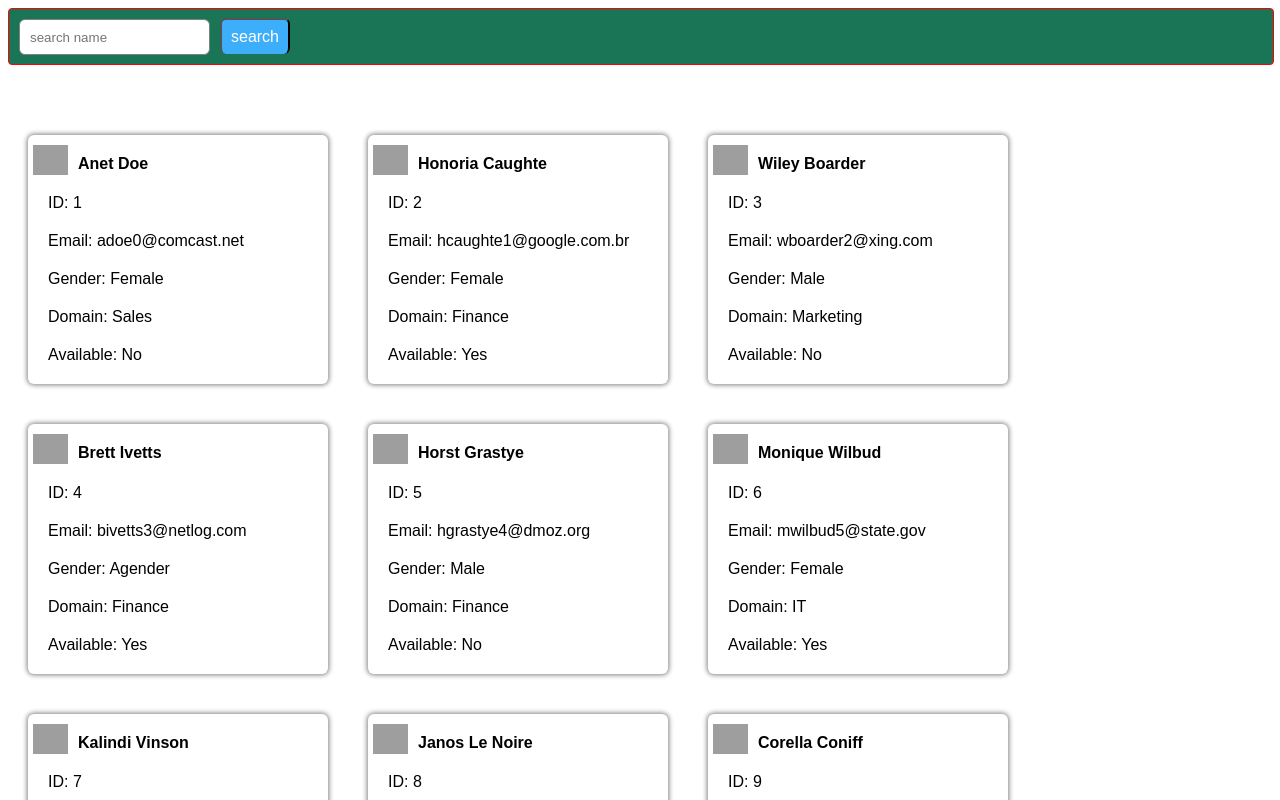
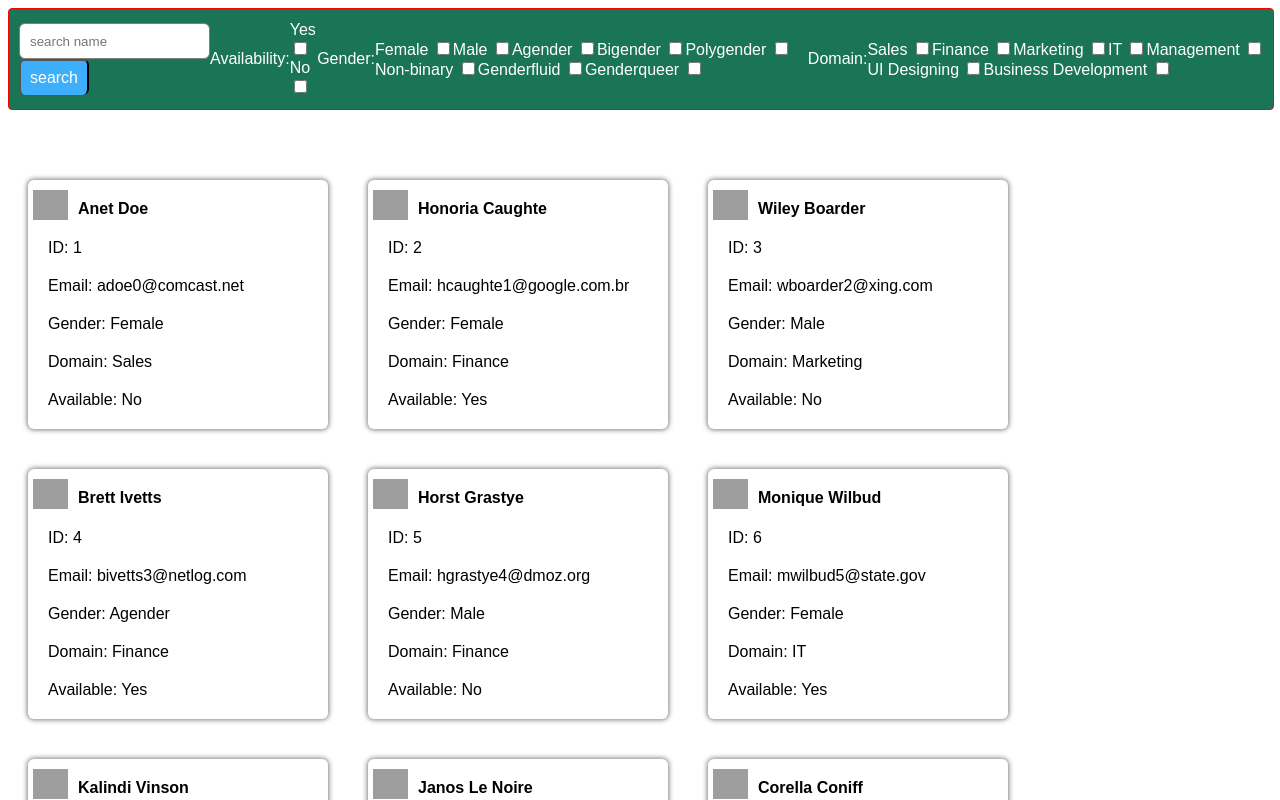
Before and after one commit to giftyaustin/profile-manager, a React (Create React App) app: page / in a window 1280 px wide. Shown: the top 800 px of the page. Built offline with nearby package versions, Linux system fonts and the light colour scheme; grey boxes are pictures that could not be loaded; the HTML template or start-up script is replaced by a standard one.

Commit message:
completed upto adding filter buttons

```diff
--- a/src/App.js
+++ b/src/App.js
@@ -7,66 +7,174 @@ import "./app.css";
 import PaginationBar from "./components/PaginationBar";
 
 function App() {
-
   const [data, setData] = useState(mockData);
   const [currData, setCurrdata] = useState(data);
-  const [dataFiltered,setDataFiltered]= useState(false);
+ const [filteredData, setFilteredData]=useState(mockData);
   const [currPage, setCurrPage] = useState(0);
+
+  const genderList = [
+    "Female",
+    "Male",
+    "Agender",
+    "Bigender",
+    "Polygender",
+    "Non-binary",
+    "Genderfluid",
+    "Genderqueer",
+  ];
+  const availabilityList = [true, false];
+  const domainList = [
+    "Sales",
+    "Finance",
+    "Marketing",
+    "IT",
+    "Management",
+    "UI Designing",
+    "Business Development",
+  ];
+  // const [availability, setAvailability] = useState(Array(2).fill(false));
+  // const [Gender, setGender] = useState(Array(8).fill(false));
+  // const [domain, setDomain] = useState(Array(7).fill(false));
+
   const [pages, setPages] = useState(
     data.length % 20 !== 0 ? Math.ceil(data.length / 20) : data.length / 20
   );
 
   function displayCurrDetails() {
-
     setCurrdata(data.slice(currPage * 20, currPage * 20 + 20));
   }
 
-  const updateSearchedData=(searchedName)=>{
+  const updateSearchedData = (searchedName) => {
+    setData(
+      mockData.filter((c) => {
+        return (
+          c.first_name.toLocaleLowerCase().startsWith(searchedName) ||
+          c.last_name.toLocaleLowerCase().startsWith(searchedName) ||
+          (c.first_name + " " + c.last_name)
+            .toLowerCase()
+            .startsWith(searchedName)
+        );
+      })
+    );
+
+  };
+
+  const viewAllData = () => {
+    setData(mockData);
+
+  };
+
+  const prevPage = () => {
+    setCurrPage(currPage - 1);
+  };
+  const nextPage = () => {
+    setCurrPage(currPage + 1);
+  };
+  useEffect(() => {
+    setPages(
+      data.length % 20 !== 0 ? Math.ceil(data.length / 20) : data.length / 20
+    );
+    displayCurrDetails();
+  }, [data, currPage]);
+
+  useEffect(() => {
+    setCurrPage(0);
+  }, [data]);
+  const updatePage = (i) => {
+    setCurrPage(i);
+  };
+
+  // ======================filtering =====================
+
+  const filterAvailable= (arr)=>{
+    let array = arr;
+    if(!arr.includes(true)){
+      array = arr.map(()=>{
+        return true
+      })
+    }
     setData(mockData.filter((c)=>{
+      return  filter(array,availabilityList,c,"available");
+    }))
+
+  }
+
+  const filterGender=(array)=>{
+    // let array = arr;
+    // if(!arr.includes(true)){
+    //   array = arr.map(()=>{
+    //     return true
+    //   })
+    // }
 
 
-        return (c.first_name.toLocaleLowerCase().startsWith(searchedName)||
-        c.last_name.toLocaleLowerCase().startsWith(searchedName)||
-        (c.first_name+ " "+c.last_name).toLowerCase().startsWith(searchedName))
+    setData(data.filter((c)=>{
+      return  filter(array,genderList,c,"gender");
     }))
-    setDataFiltered(true)
+  }
+  const filterDomain=(arr)=>{
+    let array = arr;
+    if(!arr.includes(true)){
+      array = arr.map(()=>{
+        return true
+      })
+    }
+    setData(data.filter((c)=>{
+      return  filter(array,domainList,c,"domain");
+    }))
+    // setData(filteredData)
+    console.log(data)
   }
 
 
-  const viewAllData=()=>{
-    setData(mockData)
-    setDataFiltered(false)
+
+  const filter = (arrTF,arrItems,c,prop)=>{
+    var result = false;
+
+    for (let i = 0; i < arrTF.length; i++) {
+
+
+      if(arrTF[i]?c[prop]===arrItems[i]:false){
+
+        result = true;
+        break
       }
 
-  const prevPage=()=>{
-    setCurrPage(currPage-1)
-  }
-  const nextPage=()=>{
-    setCurrPage(currPage+1)
-  }
-  useEffect(() => {
-    setPages(data.length % 20 !== 0 ? Math.ceil(data.length / 20) : data.length / 20)
-    displayCurrDetails();
-  }, [data,currPage]);
-
-  useEffect(()=>{
-    setCurrPage(0);
-  },[data])
-  const updatePage=(i)=>{
-    setCurrPage(i)
     }
 
+    return result;
+  }
   return (
     <div className="App">
-      <Navbar updateSearchedData={updateSearchedData}/>
-      {dataFiltered?<div className="view-all-holder"><button onClick={viewAllData}>View all</button></div>:""}
+      <Navbar
+        updateSearchedData={updateSearchedData}
+        genderList={genderList}
+        domainList={domainList}
+        availabilityList={availabilityList}
+        filterAvailable={filterAvailable}
+        filterGender = {filterGender}
+        filterDomain={filterDomain}
+      />
+      {mockData.length!==data.length? (
+        <div className="view-all-holder">
+          <button onClick={viewAllData}>View all</button>
+        </div>
+      ) : (
+        ""
+      )}
       {currData.map((currUser) => {
-        return (<Card currUser={currUser} key={currUser.id} />)
+        return <Card currUser={currUser} key={currUser.id} />;
       })}
-      {data.length?"":"no profile found"}
+      {data.length ? "" : "no profile found"}
 
       <div className="page-locator">
-    <PaginationBar pages={pages} currPage = {currPage} updatePage={updatePage} prevPage={prevPage} nextPage={nextPage}/>
+        <PaginationBar
+          pages={pages}
+          currPage={currPage}
+          updatePage={updatePage}
+          prevPage={prevPage}
+          nextPage={nextPage}
+        />
       </div>
     </div>
   );
--- a/src/app.css
+++ b/src/app.css
@@ -3,8 +3,3 @@ display: flex;
 justify-content: center;
 align-items: center;
 }
-
-.page-locator{
-    position: relative;
-    bottom: 30px;
-}
--- a/src/components/Navbar.js
+++ b/src/components/Navbar.js
@@ -1,20 +1,41 @@
-import React, { useState } from "react";
+import React, { useEffect, useState } from "react";
 import "./navbar.css";
 
-const Navbar = ({updateSearchedData}) => {
-const [searchedName,setSearchedName]= useState();
-const search=()=>{
-  if(searchedName){
-    updateSearchedData(searchedName);
-  }
+const Navbar = ({
+  updateSearchedData,
+  availabilityList,
+  genderList,
+  domainList,
+  filterAvailable,
+  filterDomain,
+  filterGender
+}) => {
+  const [searchedName, setSearchedName] = useState();
+  const search = () => {
+    if (searchedName) {
+      updateSearchedData(searchedName);
+    }
+  };
+  const [availability, setAvailability] = useState(Array(2).fill(false));
+
+  const [gender, setGender] = useState(Array(8).fill(false));
+  const [domain, setDomain] = useState(Array(7).fill(false));
+
+const applyFilters=()=>{
+
+  // filterAvailable(availability);
+  filterGender(gender);
+  // filterDomain(domain);
 
 
 }
 
+
+
   return (
     <div>
       <nav className="navbar search-component">
-        <div className="">
+        <div className="nav-holder">
           <div className="search-holder">
             <div className="search-input-holder">
               <input
@@ -24,11 +45,102 @@ const search=()=>{
               />
             </div>
             <div className="search-btn-holder">
-              <button className="search-btn" onClick={search}>search</button>
+              <button className="search-btn" onClick={search}>
+                search
+              </button>
+            </div>
+          </div>
+
+  {/* ================= filters holder =============== */}
+          <div className="filter-holder">
+            <div className="filters">
+
+
+        {/* ================ availability ================ */}
+              <div className="A-holder">
+                <p>Availability: </p>
+                <div>
+                  {availabilityList.map((c, i) => {
+                    return (
+
+                        <label key={i}>
+                          {c?"Yes":"No"} <input type="checkbox" onClick={(e)=>{
+                            setAvailability(availability.map((ele,ind)=>{
+                              if(i===ind){
+                                return(e.target.checked)
+                              }
+                              else{
+                                return ele;
+                              }
+                            }))
+                          }}/>
+                        </label>
+
+                    );
+                  })}
+                </div>
+              </div>
+
+ {/* ================ Gender ================ */}
+
+
+              <div className="A-holder">
+                <p>Gender: </p>
+                <div>
+                  {genderList.map((c, i) => {
+                    return (
+
+                        <label key={i}>
+                          {c} <input type="checkbox" onClick={(e)=>{
+                            setGender(gender.map((ele,ind)=>{
+                              if(i===ind){
+                                return(e.target.checked)
+                              }
+                              else{
+                                return ele;
+                              }
+                            }))
+                          }}/>
+                        </label>
+
+                    );
+                  })}
+                </div>
+              </div>
+
+ {/* ================ Domain ================ */}
+
+
+              <div className="A-holder">
+                <p>Domain: </p>
+                <div>
+                  {domainList.map((c, i) => {
+                    return (
+
+                        <label key={i}>
+                          {c} <input type="checkbox" onClick={(e)=>{
+                            setDomain(domain.map((ele,ind)=>{
+                              if(i===ind){
+                                return(e.target.checked)
+                              }
+                              else{
+                                return ele;
+                              }
+                            }))
+                          }}/>
+                        </label>
+
+                    );
+                  })}
+                </div>
+              </div>
+
+
             </div>
           </div>
         </div>
       </nav>
+      {(availability.includes(true)||gender.includes(true)||domain.includes(true))?<button onClick={applyFilters}>Apply</button>:""}
     </div>
   );
 };
--- a/src/components/PaginationBar.js
+++ b/src/components/PaginationBar.js
@@ -17,7 +17,7 @@ const PaginationBar = ({ pages, currPage , updatePage,prevPage,nextPage}) => {
             .fill(0)
             .map((c, i) => {
               return (
-                <div className={currPage===i?"page-number-outline outline-glow":"page-number-outline"}>
+                <div className={currPage===i?"page-number-outline outline-glow":"page-number-outline"} key={i}>
                   <span className="page-number" onClick={()=>{
                     updatePageNumber(i)
                   }}>{i + 1}</span>
--- a/src/components/navbar.css
+++ b/src/components/navbar.css
@@ -1,11 +1,11 @@
 .navbar{
-    height: 55px;
+    height: 100px;
     width: 100%;
     border: 1px solid red;
     margin-bottom: 50px;
     background-color: rgb(26, 117, 87);
     border-radius: 4px;
-
+    color: white;
 }
 
 .search-input-holder{
@@ -50,3 +50,33 @@
     display: inline-block;
     padding-left: 10px;
 }
+
+.filter{
+    display: inline-block;
+}
+
+.nav-holder{
+    display: flex;
+    justify-content: center;
+    align-items: center;
+}
+.A-holder{
+    display: flex;
+    justify-content: center;
+    align-items: center;
+}
+.filter-holder{
+    display: flex;
+    justify-content: center;
+    align-items: center;
+}
+.filters{
+    display: flex;
+    justify-content: center;
+    align-items: center;
+}
+.filter-outline{
+    display: flex;
+    justify-content: center;
+    align-items: center;
+}
--- a/src/components/pages.css
+++ b/src/components/pages.css
@@ -2,7 +2,7 @@
 
     background-color: blue;
     color: white;
-    bottom: 1px;
+
 }
 
 .page-number{
```
Lines whose indentation alone changed are shown as unchanged.
